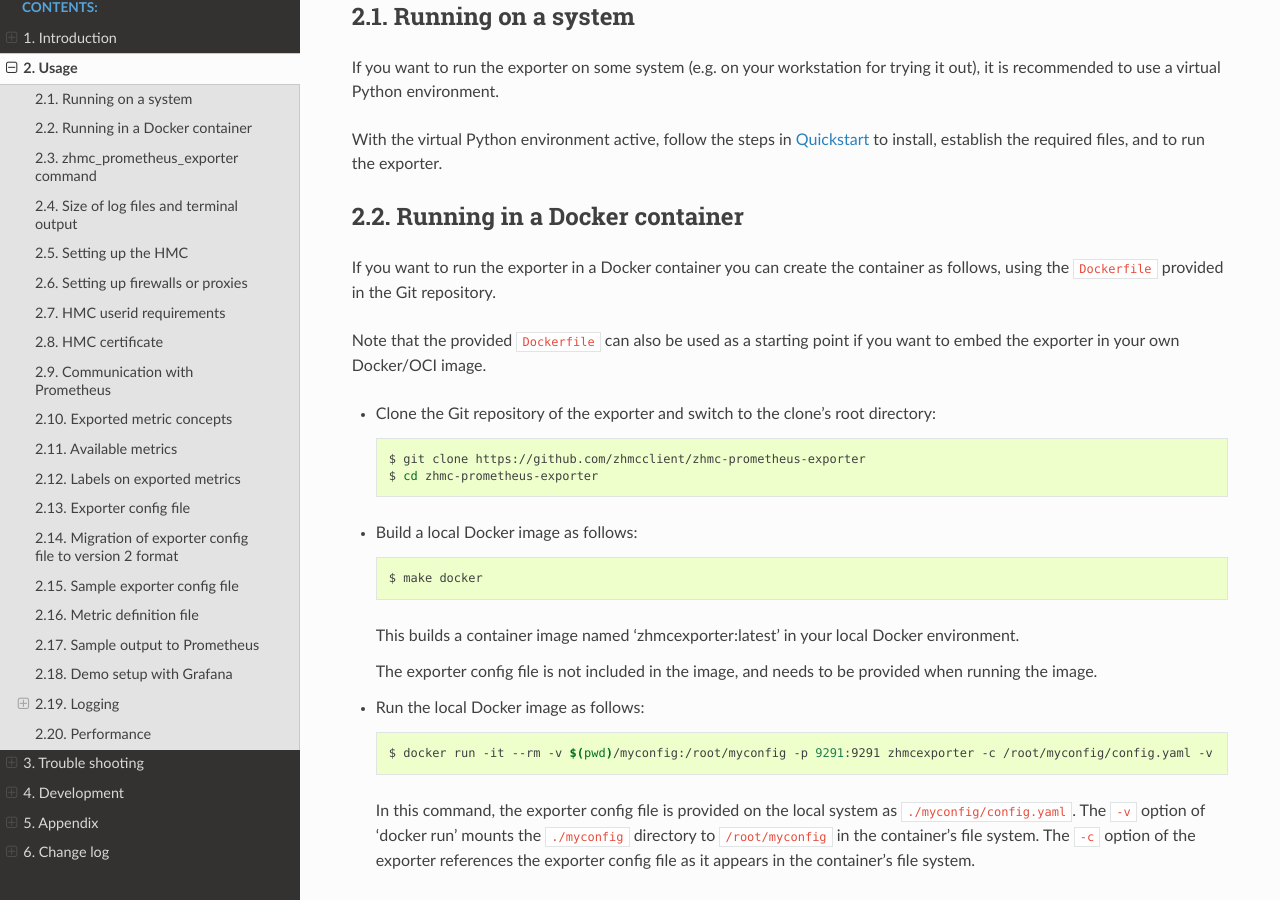
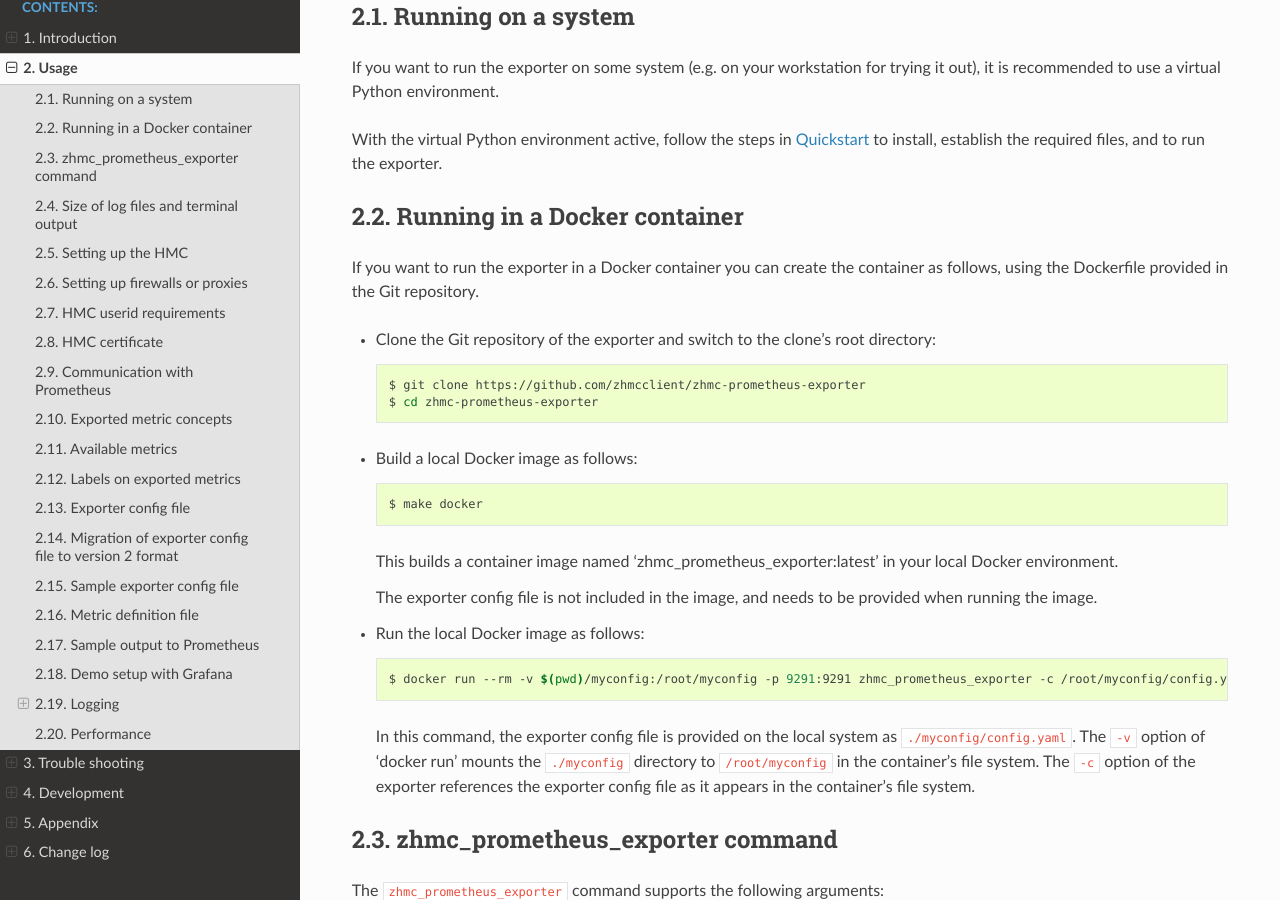
Before and after one commit to zhmcclient/zhmc-prometheus-exporter, a Sphinx documentation site: the page built from docs/usage.rst, in a window 1280 px wide and 900 px high, scrolled down 208 px. Built offline with Sphinx 7.4.7 and the Read the Docs theme 2.0.0, drawn with Linux system fonts in a browser that asks for light colours; the version number could not be read and is left out.

Commit message:
Optimized size of Docker image; Fixed Makefile; Back to latest
Details:

* Switched from python:3-12-slim to python:3.12-alpine to reduce the image
  size.

* Since the alpine version does not contain any build tools, installed
  gcc and musl-dev for building wheel archives of C-based Python packages
  (needed for rpds).

* Changed docker image tag back to 'latest' for easier local use.

* Fixed .PHONY directive for the docker target in the Makefile.

Signed-off-by: Andreas Maier <maiera@de.ibm.com>

```diff
--- /dev/null
+++ b/changes/633.incompatible.rst
@@ -0,0 +1,2 @@
+Changed the name of the Docker container image for the exporter from
+'zhmcexporter' to 'zhmc_prometheus_exporter' to match the command name.
--- a/docs/usage.rst
+++ b/docs/usage.rst
@@ -32,10 +32,7 @@
 -----------------------------
 
 If you want to run the exporter in a Docker container you can create the
-container as follows, using the ``Dockerfile`` provided in the Git repository.
-
-Note that the provided ``Dockerfile`` can also be used as a starting point if
-you want to embed the exporter in your own Docker/OCI image.
+container as follows, using the Dockerfile provided in the Git repository.
 
 * Clone the Git repository of the exporter and switch to the clone's root
   directory:
@@ -51,8 +48,8 @@
 
       $ make docker
 
-  This builds a container image named 'zhmcexporter:latest' in your local Docker
-  environment.
+  This builds a container image named 'zhmc_prometheus_exporter:latest' in your
+  local Docker environment.
 
   The exporter config file is not included in the image, and needs to be
   provided when running the image.
@@ -61,7 +58,7 @@
 
   .. code-block:: bash
 
-      $ docker run -it --rm -v $(pwd)/myconfig:/root/myconfig -p 9291:9291 zhmcexporter -c /root/myconfig/config.yaml -v
+      $ docker run --rm -v $(pwd)/myconfig:/root/myconfig -p 9291:9291 zhmc_prometheus_exporter -c /root/myconfig/config.yaml -v
 
   In this command, the exporter config file is provided on the local system
   as ``./myconfig/config.yaml``. The ``-v`` option of 'docker run' mounts the
```
Also changed, not shown: 2 other files.
